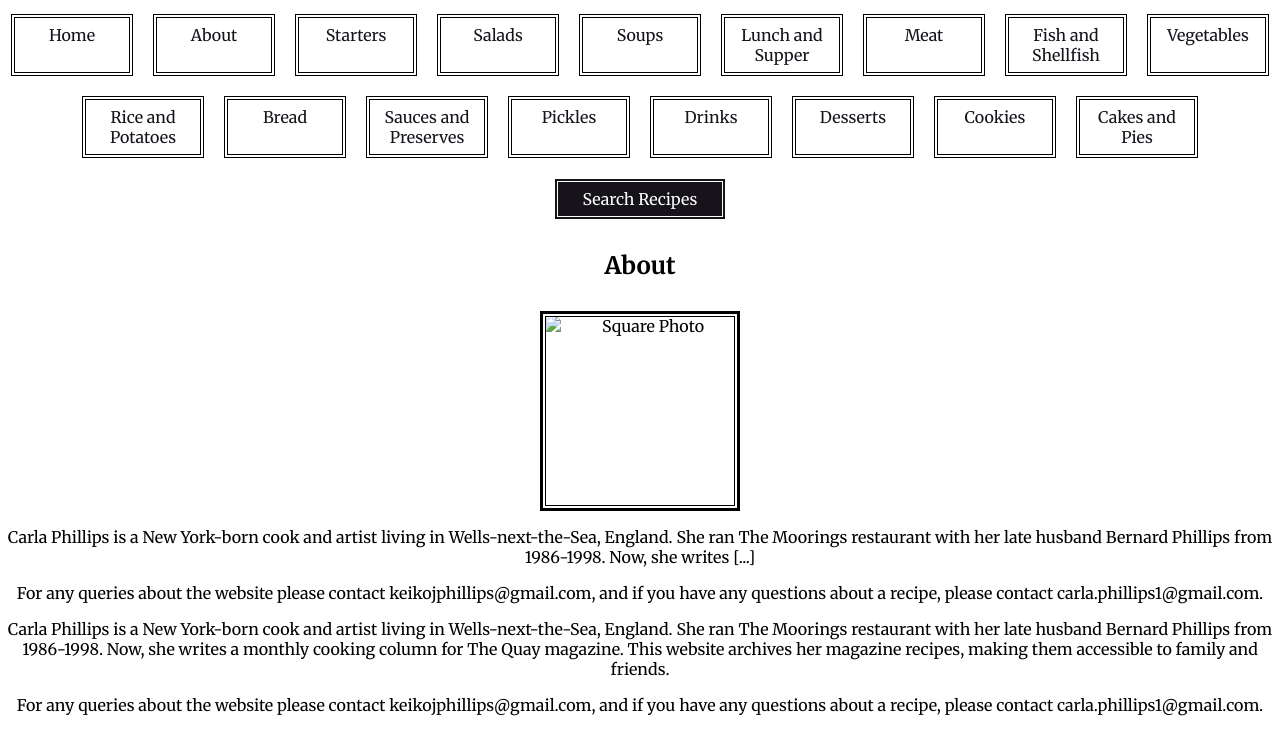
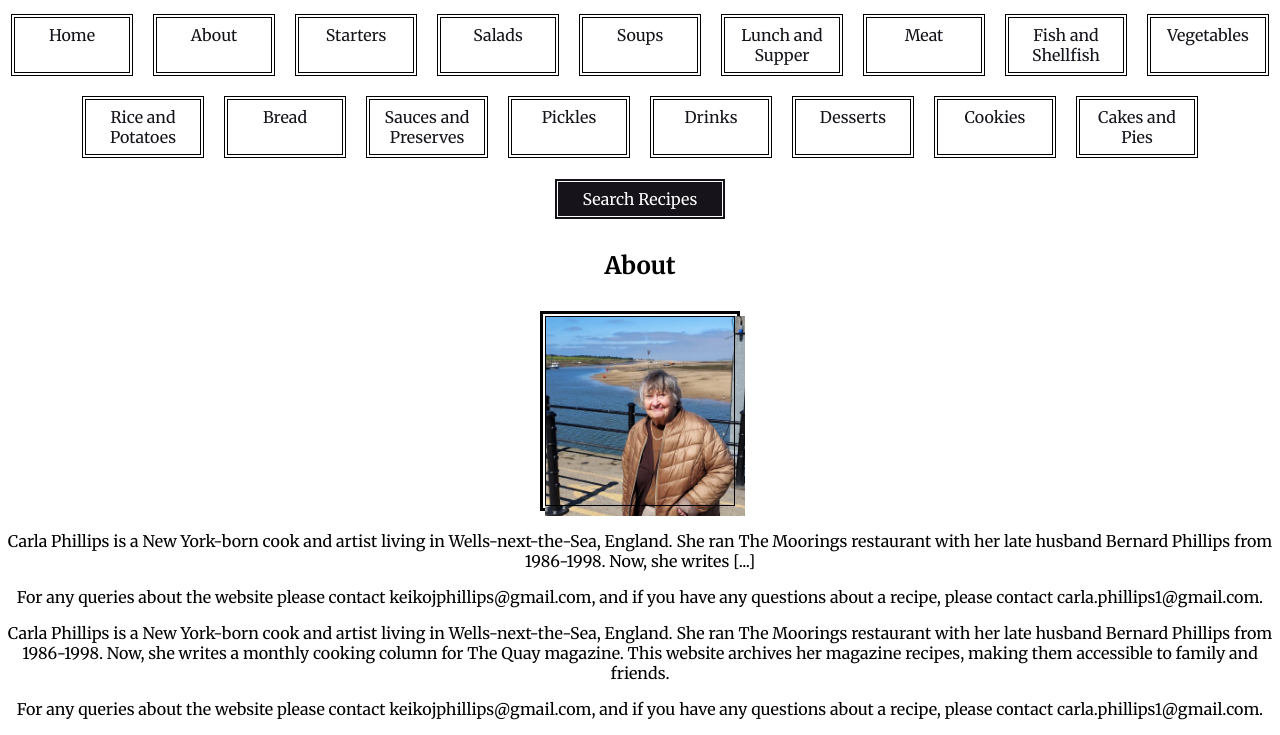
Before and after one commit to keikophillips/lifeinthekitchen, a plain HTML site: page about.html in a window 1280 px wide. Shown: the part 302-1037 px from the top of the page. Drawn offline with Linux system fonts and the light colour scheme.

Commit message:
Update about.html

```diff
--- a/about.html
+++ b/about.html
@@ -171,7 +171,7 @@
     <div class="recipes">
 <h2>About</h2>
 <div class="photo-frame">
-    <img src="carl.jpg" alt="Square Photo" style="width: 200px; height: 200px;">
+    <img src="carla.jpg" alt="Photo of Carla Phillips" style="width: 200px; height: 200px;">
 </div>
 <p class="bio-content">Carla Phillips is a New York-born cook and artist living in Wells-next-the-Sea, England. She ran The Moorings restaurant with her late husband Bernard Phillips from 1986-1998. Now, she writes [...]
 <p class="bio-content">For any queries about the website please contact keikojphillips@gmail.com, and if you have any questions about a recipe, please contact carla.phillips1@gmail.com.</p>
```
